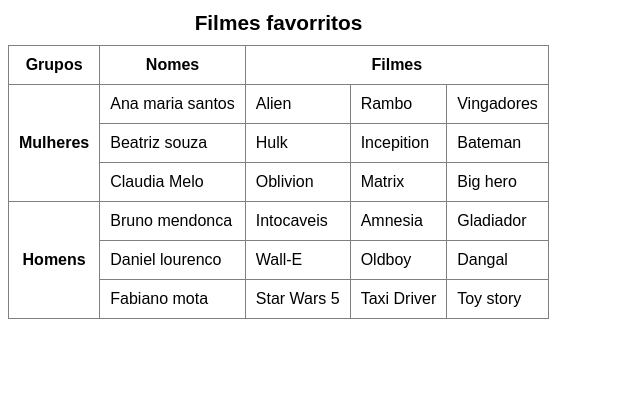
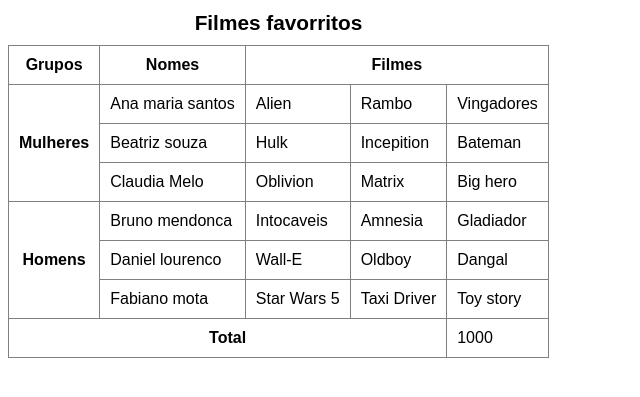
Before and after one commit to MayllonSilva/html-css, a plain HTML site: page exercisios/ex023/tabela04.html in a window 1280 px wide. Shown: the part 79-476 px from the top of the page, without its empty margins (0-640 px from the left). Drawn offline with Linux system fonts and the light colour scheme.

Commit message:
atualizei tabela 04

```diff
--- a/exercisios/ex023/tabela04.html
+++ b/exercisios/ex023/tabela04.html
@@ -79,6 +79,12 @@
                 <td>Toy story</td>
             </tr>
         </tbody>
+        <tfoot>
+            <tr>
+                <th colspan="4">Total</th>
+                <td>1000</td>
+            </tr>
+        </tfoot>
     </table>
 </body>
 </html>
```
